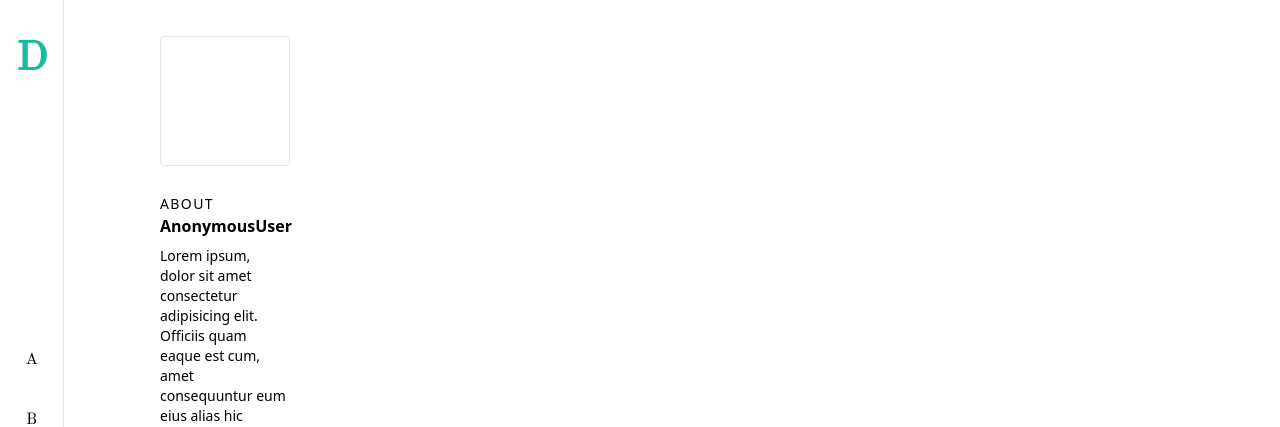
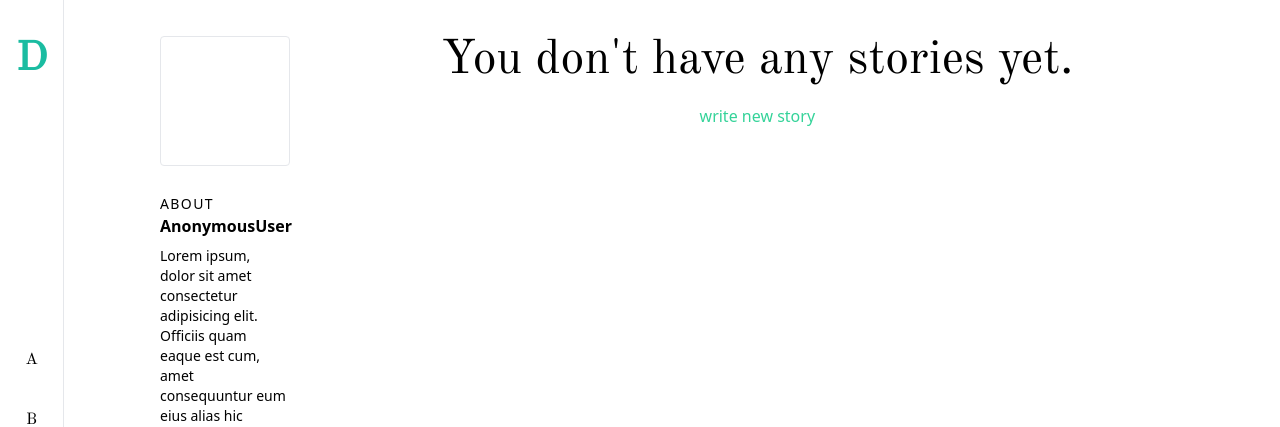
Before and after one commit to jirenmaa/djraft, a Django app: a page that uses djraft/templates/users/user_detail.html in a window 1280 px wide. Shown: the top 427 px of the page. Run offline with Django 3.2, Linux system fonts and the light colour scheme; a user stored in the database is signed in; data comes from the database, SQL or seed files in the repository; data that the repository does not hold is empty; some libraries are stand-ins or nearby versions.

Commit message:
template(users): update user detail view page

```diff
--- a/djraft/templates/users/user_detail.html
+++ b/djraft/templates/users/user_detail.html
@@ -22,6 +22,7 @@
       </div>
     </wrap-info>
     <wrap-stories class="col-span-5 mx-12 mb-24">
+      {% if stories.count %}
         {% for story in stories %}
         <article class="mb-8 p-3 border-b">
           <p class="text-sm">Published on · {{ story.created_at|date:"j F Y" }}</p>
@@ -64,6 +65,16 @@
           </p>
         </article>
         {% endfor %}
+      {% else %}
+        <empty-story class="flex justify-center items-center">
+          <div>
+            <h2 class="text-5xl font-medium mb-5">You don't have any stories yet.</h2>
+            <div class="flex justify-center">
+              <a href="{% url 'me:new-story' %}" class="text-green-400">write new story</a>
+            </div>
+          </div>
+        </empty-story>
+      {% endif %}
     </wrap-stories>
   </user-detail>
 </section>
```
Lines whose indentation alone changed are shown as unchanged.
